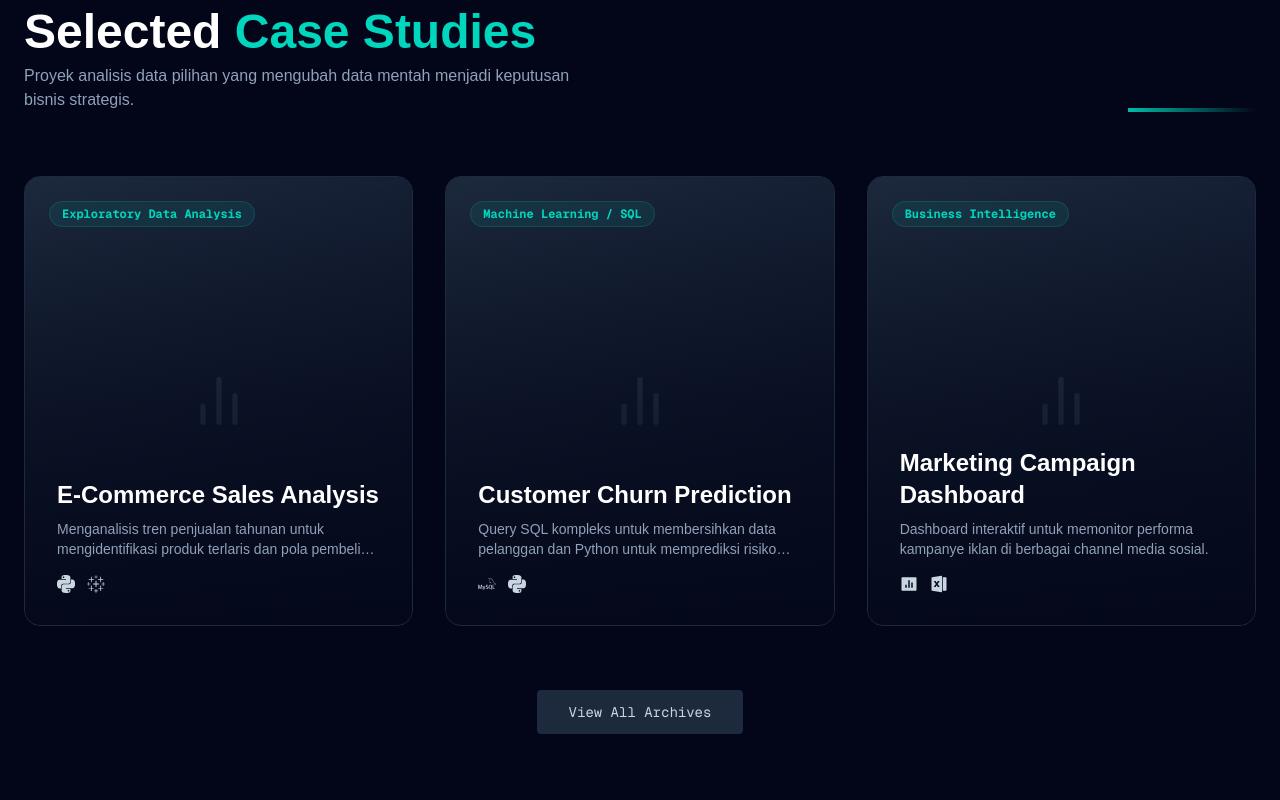
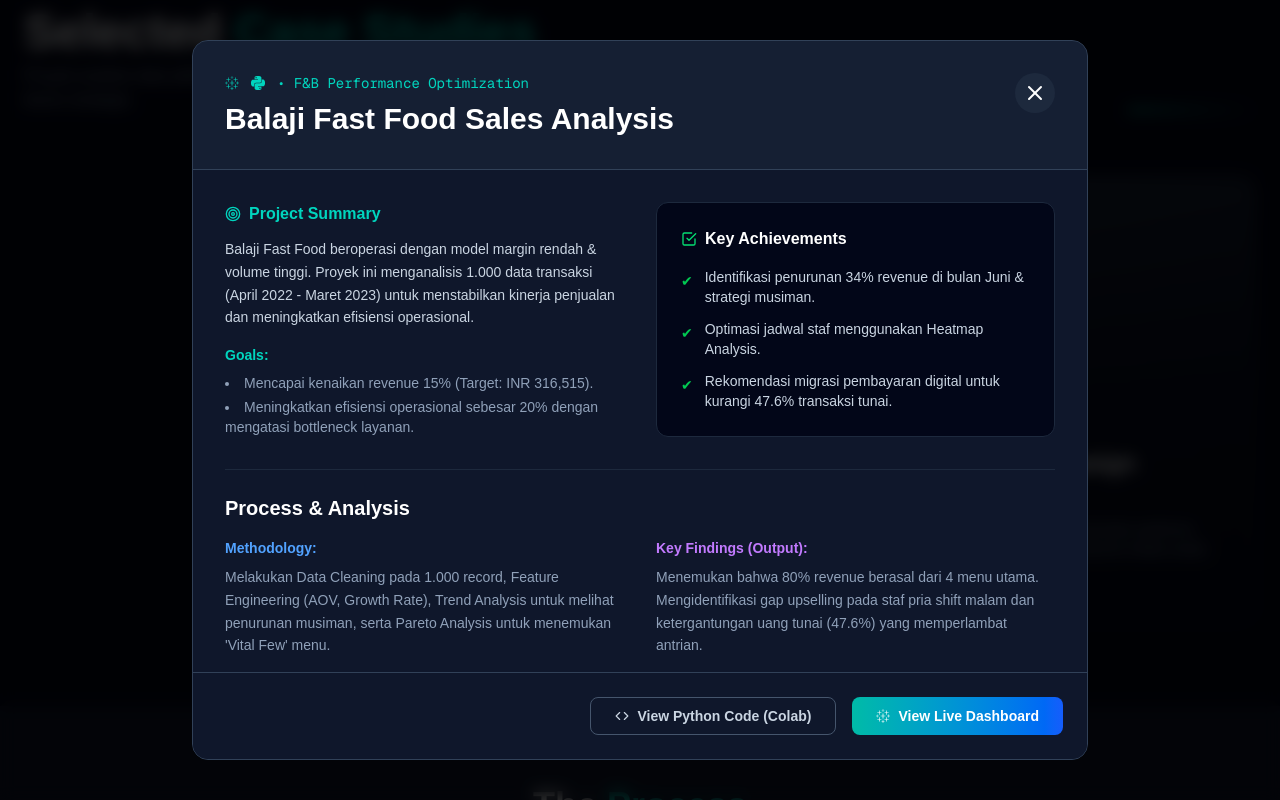
Before and after one commit to jazmeenadilla/jazmeen-portfolio, a Next.js app: page / in a window 1280 px wide. Both pictures are taken after a click on the element 218 px from the left and 1994 px from the top of the page. Shown: the part 1594-2394 px from the top of the page. Built offline with nearby package versions, Linux system fonts and the light colour scheme.

Commit message:
new modal

```diff
--- a/components/CaseStudies.tsx
+++ b/components/CaseStudies.tsx
@@ -1,30 +1,46 @@
-// src/components/CaseStudies.tsx
 "use client";
 
 import React, { useState } from 'react';
-import { motion } from 'framer-motion';
-import { FiExternalLink, FiBarChart2, FiPieChart } from 'react-icons/fi';
-
-// 1. Import ikon Brand yang AMAN
+import { motion, AnimatePresence } from 'framer-motion';
+import { FiExternalLink, FiBarChart2, FiX, FiCode, FiTarget, FiTrendingUp, FiCheckSquare } from 'react-icons/fi';
 import { SiTableau, SiPython, SiMysql } from 'react-icons/si';
-
-// 2. Import ikon pengganti dari Remix Icons
 import { RiFileExcel2Fill, RiBarChartBoxFill } from 'react-icons/ri';
 
+// --- DATA PROYEK REAL (Balaji Fast Food) ---
 const projects = [
   {
     id: 1,
-        title: "E-Commerce Sales Analysis",
-        category: "Exploratory Data Analysis",
-        // Hapus SiPandas, cukup Python & Tableau
-        tools: [<SiPython key="py" />, <SiTableau key="tab" />],
-        // Image placeholder (Ganti path ini nanti jika sudah ada gambar)
-        image: "/projects/project1.jpg",
-        desc: "Menganalisis tren penjualan tahunan untuk mengidentifikasi produk terlaris dan pola pembelian pelanggan.",
-        insight: "Revenue +24%",
-        insightDesc: "Peningkatan pendapatan Q4 melalui strategi bundling.",
-        link: "#"
+    title: "Balaji Fast Food Sales Analysis",
+    category: "F&B Performance Optimization",
+    tools: [<SiTableau key="tab" />, <SiPython key="py" />],
+    image: "/projects/balaji-dashboard.jpg", // GANTI dengan nama file screenshot dashboard kamu
+    desc: "Analisis data penjualan restoran QSR untuk mengidentifikasi peluang pertumbuhan revenue dan efisiensi operasional.",
+
+    // Data untuk Hover Card
+    insight: "Revenue +15%",
+    insightDesc: "Potensi kenaikan revenue melalui optimasi menu & shift.",
+
+    // Data Lengkap untuk Modal Popup
+    fullDetail: {
+      summary: "Balaji Fast Food beroperasi dengan model margin rendah & volume tinggi. Proyek ini menganalisis 1.000 data transaksi (April 2022 - Maret 2023) untuk menstabilkan kinerja penjualan dan meningkatkan efisiensi operasional.",
+      goals: [
+        "Mencapai kenaikan revenue 15% (Target: INR 316,515).",
+        "Meningkatkan efisiensi operasional sebesar 20% dengan mengatasi bottleneck layanan."
+      ],
+      process: "Melakukan Data Cleaning pada 1.000 record, Feature Engineering (AOV, Growth Rate), Trend Analysis untuk melihat penurunan musiman, serta Pareto Analysis untuk menemukan 'Vital Few' menu.",
+      outcome: "Menemukan bahwa 80% revenue berasal dari 4 menu utama. Mengidentifikasi gap upselling pada staf pria shift malam dan ketergantungan uang tunai (47.6%) yang memperlambat antrian.",
+      achievements: [
+        "Identifikasi penurunan 34% revenue di bulan Juni & strategi musiman.",
+        "Optimasi jadwal staf menggunakan Heatmap Analysis.",
+        "Rekomendasi migrasi pembayaran digital untuk kurangi 47.6% transaksi tunai."
+      ],
+      links: {
+        tableau: "https://public.tableau.com/views/DEEPPJAZMEENADILLA-BalajiFastFoodSalesDashboard1/Dashboard1?:language=en-US&publish=yes&:sid=&:redirect=auth&:display_count=n&:origin=viz_share_link",
+        colab: "https://colab.research.google.com/drive/15ppBVU-x68MLzY2lahQUhvfP9i8HXOU_?usp=sharing"
+      }
+    }
   },
+  // --- Placeholder Proyek Lain (Bisa diisi nanti) ---
   {
     id: 2,
     title: "Customer Churn Prediction",
@@ -34,30 +50,44 @@
     desc: "Query SQL kompleks untuk membersihkan data pelanggan dan Python untuk memprediksi risiko churn.",
     insight: "85% Accuracy",
     insightDesc: "Model prediksi churn pelanggan telekomunikasi.",
-        link: "#"
+    fullDetail: {
+      summary: "Memprediksi pelanggan yang berpotensi berhenti berlangganan.",
+      goals: ["Mengurangi churn rate sebesar 10%."],
+      process: "Data cleaning SQL, modeling Random Forest.",
+      outcome: "Akurasi model mencapai 85% dengan precision tinggi.",
+      achievements: ["Mengidentifikasi 3 faktor utama penyebab churn."],
+      links: { tableau: "#", colab: "#" }
+    }
   },
   {
     id: 3,
     title: "Marketing Campaign Dashboard",
     category: "Business Intelligence",
-        // Ganti PowerBI & Excel dengan ikon Remix (Ri...)
     tools: [<RiBarChartBoxFill key="pbi" />, <RiFileExcel2Fill key="xl" />],
     image: "/projects/project3.jpg",
     desc: "Dashboard interaktif untuk memonitor performa kampanye iklan di berbagai channel media sosial.",
     insight: "ROI 3.5x",
     insightDesc: "Efisiensi budget iklan meningkat signifikan.",
-        link: "#"
+    fullDetail: {
+      summary: "Monitoring performa iklan real-time.",
+      goals: ["Optimasi budget marketing."],
+      process: "ETL dari Facebook Ads API ke Power BI.",
+      outcome: "Budget save 20% dengan mematikan iklan underperform.",
+      achievements: ["Visualisasi funnel conversion rate."],
+      links: { tableau: "#", colab: "#" }
+    }
   }
 ];
 
 const CaseStudies = () => {
   const [hoveredId, setHoveredId] = useState<number | null>(null);
+  const [selectedProject, setSelectedProject] = useState<typeof projects[0] | null>(null);
 
   return (
-        <section id="projects" className="py-20 bg-slate-950 text-white">
+    <section id="projects" className="py-20 bg-slate-950 text-white relative">
       <div className="max-w-7xl mx-auto px-6">
 
-                {/* Header Section */}
+        {/* Header */}
         <div className="flex flex-col md:flex-row justify-between items-end mb-16 gap-4">
           <div>
             <h2 className="text-3xl md:text-5xl font-bold mb-2">
@@ -75,32 +105,26 @@
           {projects.map((project) => (
             <motion.div
               key={project.id}
-                            initial={{ opacity: 0, y: 20 }}
-                            whileInView={{ opacity: 1, y: 0 }}
-                            viewport={{ once: true }}
-                            transition={{ duration: 0.5 }}
-                            className="group relative rounded-2xl overflow-hidden bg-slate-900 border border-slate-800 h-[450px] cursor-pointer"
+              layoutId={`card-${project.id}`}
+              onClick={() => setSelectedProject(project)}
+              className="group relative rounded-2xl overflow-hidden bg-slate-900 border border-slate-800 h-[450px] cursor-pointer shadow-lg hover:shadow-teal-500/10 transition-shadow"
               onMouseEnter={() => setHoveredId(project.id)}
               onMouseLeave={() => setHoveredId(null)}
-                            onClick={() => window.open(project.link, '_blank')}
             >
 
-                            {/* 1. GAMBAR THUMBNAIL (Background) */}
+              {/* Image / Background */}
               <div className="absolute inset-0 w-full h-full transition-transform duration-700 group-hover:scale-110">
-                                {/* Fallback Placeholder (Warna Gradient) */}
                 <div className="w-full h-full bg-gradient-to-br from-slate-800 to-slate-900 flex items-center justify-center text-slate-700">
                     <FiBarChart2 size={64} />
                 </div>
-                                {/* Jika nanti ada gambar, uncomment baris ini:
-                   <Image src={project.image} alt={project.title} fill className="object-cover" />
-                */}
+                {/* <Image src={project.image} alt={project.title} fill className="object-cover" /> */}
               </div>
 
-                            {/* Overlay Gradient */}
-                            <div className="absolute inset-0 bg-gradient-to-t from-slate-950 via-slate-950/60 to-transparent opacity-90"></div>
+              {/* Overlay */}
+              <div className="absolute inset-0 bg-gradient-to-t from-slate-950 via-slate-950/80 to-transparent opacity-90"></div>
 
-                            {/* 2. KONTEN NORMAL */}
-                            <div className="absolute inset-0 p-8 flex flex-col justify-end transition-opacity duration-300 z-10">
+              {/* Content Card */}
+              <div className="absolute inset-0 p-8 flex flex-col justify-end z-10">
                 <div className="absolute top-6 left-6">
                   <span className="px-3 py-1 text-xs font-mono font-bold text-teal-400 bg-teal-500/10 border border-teal-500/20 rounded-full">
                     {project.category}
@@ -120,34 +144,117 @@
                 </div>
               </div>
 
-                            {/* 3. KONTEN HOVER (INSIGHT) */}
-                            <div className={`absolute inset-0 bg-teal-900/90 backdrop-blur-sm flex flex-col items-center justify-center p-8 text-center transition-all duration-300 z-20 ${hoveredId === project.id ? 'opacity-100' : 'opacity-0 pointer-events-none'}`}>
-
+              {/* Hover Insight (Key Result) */}
+              <div className={`absolute inset-0 bg-teal-900/95 backdrop-blur-sm flex flex-col items-center justify-center p-8 text-center transition-all duration-300 z-20 ${hoveredId === project.id ? 'opacity-100' : 'opacity-0 pointer-events-none'}`}>
                 <div className="w-16 h-16 bg-white/10 rounded-full flex items-center justify-center mb-4 text-teal-300">
-                                    <FiPieChart size={32} />
+                  <FiTrendingUp size={32} />
                 </div>
-
-                                <p className="text-teal-200 font-mono text-sm uppercase tracking-widest mb-2">Key Result</p>
-                                <h4 className="text-4xl md:text-5xl font-bold text-white mb-2">{project.insight}</h4>
+                <p className="text-teal-200 font-mono text-xs uppercase tracking-widest mb-2">Key Impact</p>
+                <h4 className="text-4xl font-bold text-white mb-2">{project.insight}</h4>
                 <p className="text-white/80 text-sm mb-8 max-w-xs">{project.insightDesc}</p>
-
-                                <button className="px-6 py-2 border border-white text-white rounded-full hover:bg-white hover:text-teal-900 transition-colors flex items-center gap-2 font-bold text-sm">
-                                    View Analysis <FiExternalLink />
+                <button className="px-6 py-2 bg-white text-teal-900 rounded-full flex items-center gap-2 font-bold text-sm hover:bg-teal-50 transition-colors">
+                  View Case Study <FiExternalLink />
                 </button>
               </div>
 
             </motion.div>
           ))}
         </div>
+      </div>
 
-                {/* Footer Link */}
-                <div className="mt-16 text-center">
-                    <button className="px-8 py-3 bg-slate-800 text-slate-300 rounded hover:bg-slate-700 transition-all font-mono text-sm">
-                        View All Archives
+      {/* --- MODAL DETAIL PROJECT --- */}
+      <AnimatePresence>
+        {selectedProject && (
+          <div className="fixed inset-0 z-[100] flex items-center justify-center p-4 md:p-8">
+            {/* Backdrop */}
+            <motion.div
+              initial={{ opacity: 0 }} animate={{ opacity: 1 }} exit={{ opacity: 0 }}
+              onClick={() => setSelectedProject(null)}
+              className="absolute inset-0 bg-black/80 backdrop-blur-sm"
+            />
+
+            {/* Modal Card */}
+            <motion.div
+              layoutId={`card-${selectedProject.id}`}
+              className="w-full max-w-4xl bg-slate-900 border border-slate-700 rounded-2xl overflow-hidden relative z-10 max-h-[90vh] flex flex-col"
+            >
+              {/* Header Modal */}
+              <div className="p-6 md:p-8 border-b border-slate-700 flex justify-between items-start bg-slate-800/50">
+                <div>
+                  <div className="flex items-center gap-3 mb-2 text-teal-400 text-sm font-mono">
+                    {selectedProject.tools}
+                    <span>• {selectedProject.category}</span>
+                  </div>
+                  <h3 className="text-2xl md:text-3xl font-bold text-white">{selectedProject.title}</h3>
+                </div>
+                <button onClick={() => setSelectedProject(null)} className="p-2 bg-slate-800 rounded-full hover:bg-red-500 hover:text-white transition-colors">
+                  <FiX size={24} />
                 </button>
               </div>
 
+              {/* Scrollable Content */}
+              <div className="p-6 md:p-8 overflow-y-auto custom-scrollbar space-y-8">
+
+                {/* Section 1: Summary & Goals */}
+                <div className="grid grid-cols-1 md:grid-cols-2 gap-8">
+                  <div>
+                    <h4 className="text-teal-400 font-bold mb-3 flex items-center gap-2"><FiTarget /> Project Summary</h4>
+                    <p className="text-slate-300 text-sm leading-relaxed mb-4">{selectedProject.fullDetail?.summary}</p>
+
+                    <h4 className="text-teal-400 font-bold mb-2 text-sm">Goals:</h4>
+                    <ul className="list-disc list-inside text-slate-400 text-sm space-y-1">
+                      {selectedProject.fullDetail?.goals.map((g, i) => <li key={i}>{g}</li>)}
+                    </ul>
                   </div>
+
+                  <div className="bg-slate-950 p-6 rounded-xl border border-slate-800">
+                    <h4 className="text-white font-bold mb-4 flex items-center gap-2"><FiCheckSquare className="text-green-400"/> Key Achievements</h4>
+                    <ul className="space-y-3">
+                      {selectedProject.fullDetail?.achievements.map((item, i) => (
+                        <li key={i} className="flex gap-3 text-sm text-slate-300">
+                          <span className="text-green-500 mt-1">✔</span>
+                          {item}
+                        </li>
+                      ))}
+                    </ul>
+                  </div>
+                </div>
+
+                {/* Section 2: Process & Output */}
+                <div className="border-t border-slate-800 pt-6">
+                  <h4 className="text-xl font-bold text-white mb-4">Process & Analysis</h4>
+                  <div className="grid grid-cols-1 md:grid-cols-2 gap-8 text-sm">
+                    <div>
+                      <strong className="text-blue-400 block mb-2">Methodology:</strong>
+                      <p className="text-slate-400 leading-relaxed">{selectedProject.fullDetail?.process}</p>
+                    </div>
+                    <div>
+                      <strong className="text-purple-400 block mb-2">Key Findings (Output):</strong>
+                      <p className="text-slate-400 leading-relaxed">{selectedProject.fullDetail?.outcome}</p>
+                    </div>
+                  </div>
+                </div>
+
+              </div>
+
+              {/* Footer Actions */}
+              <div className="p-6 border-t border-slate-700 bg-slate-900 flex flex-wrap gap-4 justify-end">
+                {selectedProject.fullDetail?.links.colab !== "#" && (
+                   <a href={selectedProject.fullDetail?.links.colab} target="_blank" rel="noreferrer"
+                      className="px-6 py-2 border border-slate-600 text-slate-300 rounded-lg hover:border-yellow-500 hover:text-yellow-400 transition-all flex items-center gap-2 text-sm font-bold">
+                      <FiCode /> View Python Code (Colab)
+                   </a>
+                )}
+                <a href={selectedProject.fullDetail?.links.tableau} target="_blank" rel="noreferrer"
+                   className="px-6 py-2 bg-gradient-to-r from-teal-500 to-blue-600 text-white rounded-lg hover:shadow-[0_0_20px_rgba(20,184,166,0.5)] transition-all flex items-center gap-2 text-sm font-bold">
+                   <SiTableau /> View Live Dashboard
+                </a>
+              </div>
+
+            </motion.div>
+          </div>
+        )}
+      </AnimatePresence>
     </section>
   );
 };
```
Also changed, not shown: app/layout.tsx (+5 -4 lines). Lines whose indentation alone changed are shown as unchanged.
